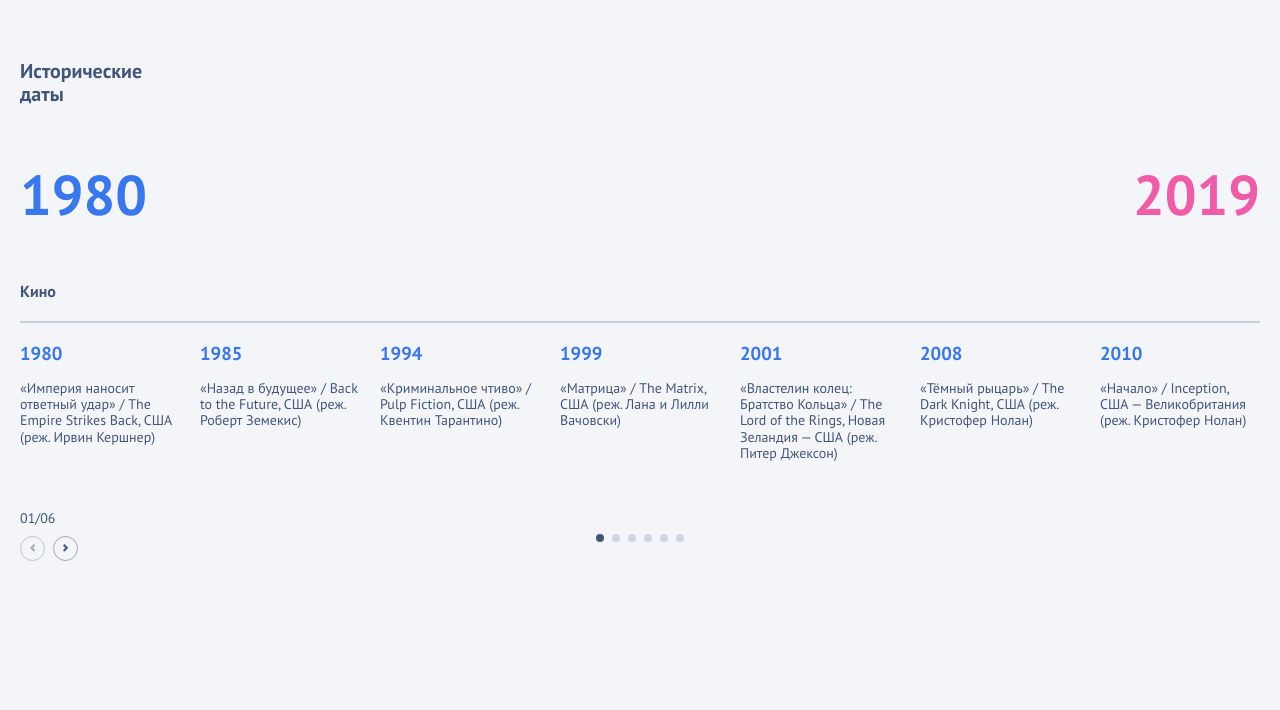
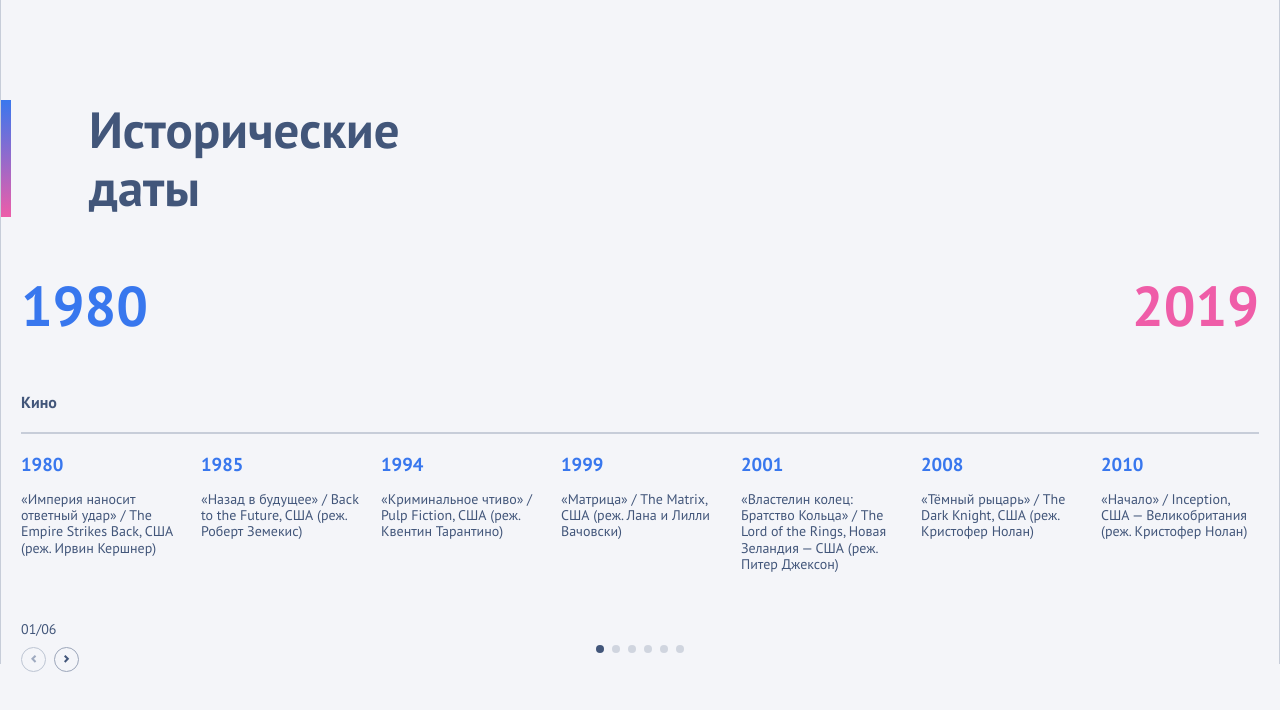
Before and after one commit to asenka0301/interactive-timeline, a React app: page / in a window 1280 px wide. Shown: the top 710 px of the page. Built offline with nearby package versions, Linux system fonts and the light colour scheme.

Commit message:
fix: h1 styles

```diff
--- a/src/App.tsx
+++ b/src/App.tsx
@@ -4,12 +4,35 @@
 import TimelineBlock from "./components/TimelineBlock";
 
 const Main = styled.main`
-  margin-top: 60px;
+  max-width: 1440px;
+  margin: 0 auto;
+  padding-top: 100px;
+  border-right: 1px solid var(--color-line);
+  border-left: 1px solid var(--color-line);
+
   h1 {
-    max-width: 150px;
-    padding-left: 20px;
-    font-size: 20px;
-    font-weight: bold;
+    max-width: 350px;
+    padding-left: 78px;
+    font-size: 1.25rem;
+    font-size: clamp(
+      1.25rem,
+      0.6071428571428572rem + 3.214285714285714vw,
+      3.5rem
+    );
+    border: 10px solid;
+    border-image-slice: 1;
+    border-image-source: linear-gradient(180deg, #3877ee 0%, #ef5da8 100%);
+    border-top: 0;
+    border-right: 0;
+    border-bottom: 0;
+  }
+  @media (max-width: 1023px) {
+    border: 0;
+    h1 {
+      max-width: 150px;
+      padding-left: 20px;
+      border: 0;
+    }
   }
 `;
 
--- a/src/styles/global-styles.ts
+++ b/src/styles/global-styles.ts
@@ -19,6 +19,7 @@
 
   html, body, #root {
     min-height: 100%;
+    font-size: 16px;
   }
 
   h1, h2, h3, p {
```
